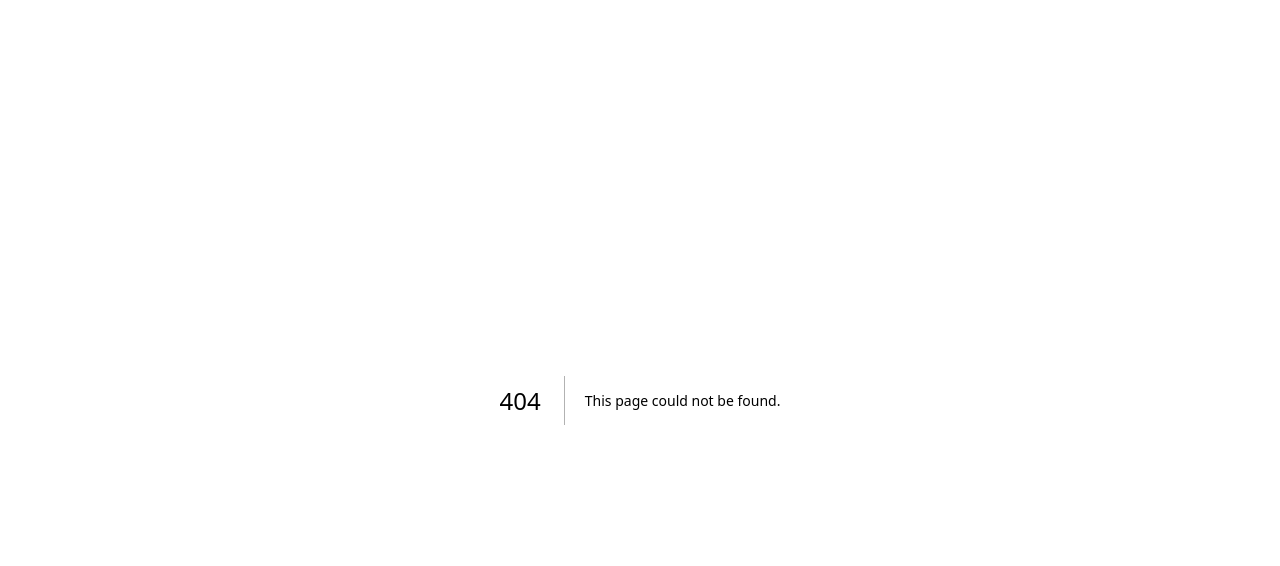
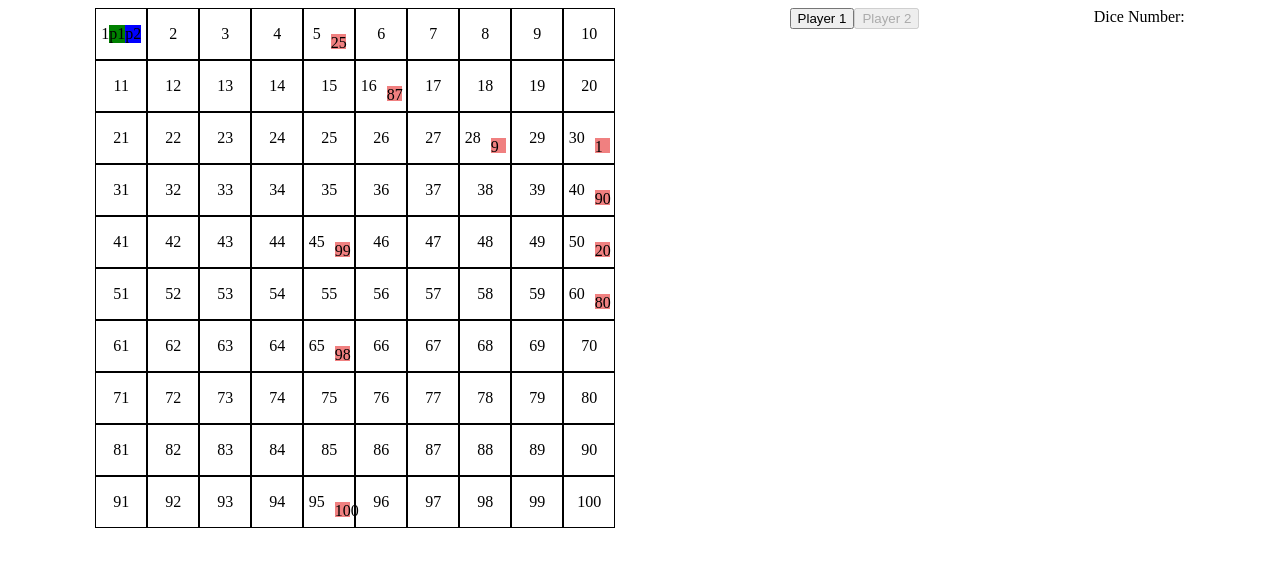
Before and after one commit to ayushtri56/machine-coding-round, a Next.js app in the folder coding/: page /react/snake-ladder in a window 1280 px wide. Before the commit this address had no page. Shown: the top 566 px of the page. Built offline with nearby package versions, Linux system fonts and the light colour scheme.

Commit message:
Snake & ladder game

```diff
--- /dev/null
+++ b/coding/src/pages/react/snake-ladder/index.jsx
@@ -0,0 +1,122 @@
+
+
+const SIZE = 10;
+import { useEffect, useState } from 'react';
+import styles from './styles.module.css'
+
+const SNAKE_LADDER = {
+    5: 25,
+    16: 87,
+    28: 9,
+    30: 1,
+    40: 90,
+    45: 99,
+    50: 20,
+    60: 80,
+    65: 98,
+    95: 100
+}
+
+const SnakeLadder = () => {
+    const [currentPlayer, setCurrentPlayer] = useState(1);
+    const [diceNumber, setDiceNumber] = useState(null);
+    const [playerPos1, setPlayerPos1] = useState(1);
+    const [playerPos2, setPlayerPos2] = useState(1);
+
+    useEffect(() => {
+        let playerWon = false;
+        if(playerPos1 === SIZE * SIZE){
+            playerWon = true;
+            alert(`p1 win`)
+        } else if(playerPos2 === SIZE * SIZE){
+            playerWon = true;
+            alert(`p2 win`)
+        }
+        if(playerWon){
+            reset();
+        }
+    }, [playerPos1, playerPos2])
+
+    function reset(){
+        setPlayerPos1(1);
+        setPlayerPos2(1);
+        setCurrentPlayer(1);
+    }
+    function onClickPlayerBtn(player) {
+        setCurrentPlayer((prevPlayer) => {
+            if (prevPlayer === 1) return 2;
+            else return 1;
+        })
+
+        const diceN = rollDice();
+        setDiceNumber(diceN)
+
+        if (player === 1) {
+            const newPos = getNewPlayerPos(playerPos1, diceN);
+            setPlayerPos1(newPos);
+        } else {
+            const newPos = getNewPlayerPos(playerPos2, diceN);
+            setPlayerPos2(newPos);
+        }
+    }
+    return <div className={styles.container}>
+        <div className={styles.board}>
+            {
+                Array.from({ length: SIZE }).map((_, outerIndex) => {
+                    return <Row key={outerIndex} outerIndex={outerIndex} playerPos1={playerPos1} playerPos2={playerPos2} />
+                })
+            }
+        </div>
+        <div>
+            <button onClick={() => onClickPlayerBtn(1)} disabled={currentPlayer !== 1}>Player 1</button>
+            <button onClick={() => onClickPlayerBtn(2)} disabled={currentPlayer !== 2}>Player 2</button>
+        </div>
+        <div>
+            <span>Dice Number: </span>
+            <span>{diceNumber}</span>
+        </div>
+    </div>
+}
+
+function getNewPlayerPos(playerPos, diceN) {
+    let newPos = playerPos;
+    if(newPos + diceN <= SIZE * SIZE){
+        newPos += diceN;
+    }
+    if (SNAKE_LADDER[newPos]) {
+       newPos = SNAKE_LADDER[newPos];
+    }
+    return newPos;
+}
+function Row({ outerIndex, playerPos1, playerPos2 }) {
+    return <div className={styles.row}>
+        {
+            Array.from({ length: SIZE }).map((_, innerIndex) => {
+                const cellNumber = getCellNumber(outerIndex, innerIndex);
+                return (
+                    <div key={innerIndex} id={`${outerIndex}_${innerIndex}`} className={styles.cell}>
+                        <span>{cellNumber}</span>
+                        {SNAKE_LADDER[cellNumber] && <span className={styles.snake_ladder}>{SNAKE_LADDER[cellNumber]}</span>}
+                        {cellNumber === playerPos1 && <div className={styles.person1}>p1</div>}
+                        {cellNumber === playerPos2 && <div className={styles.person2}>p2</div>}
+                    </div>
+                )
+            })
+        }
+    </div>
+}
+
+function getCellNumber(outerIndex, innerIndex) {
+    return outerIndex * SIZE + innerIndex + 1;
+}
+
+function rollDice() {
+    return Math.floor(Math.random() * 6) + 1;
+}
+export default SnakeLadder;
+
+// Create board
+// Create state for dice
+// Create state for players
+// Roll dice for alternate players.
+//
--- /dev/null
+++ b/coding/src/pages/react/snake-ladder/styles.module.css
@@ -0,0 +1,39 @@
+.container {
+    display: flex;
+    flex-direction: row;
+    justify-content: space-around;
+}
+.board {
+    display: flex;
+    flex-direction: column;
+}
+
+.row {
+    display: flex;
+    flex-direction: row;
+}
+
+.cell {
+    width: 50px;
+    height: 50px;
+    border: 1px solid black;
+    display: flex;
+    justify-content: center;
+    align-items: center;
+}
+
+.snake_ladder{
+    width: 15px;
+    height: 15px;
+    background-color: lightcoral;
+    margin-left: 10px;
+    margin-top: 15px;
+}
+
+.person1 {
+    background-color: green;
+}
+
+.person2 {
+    background-color: blue;
+}
```
Also changed, not shown: coding/package.json (+7 -2 lines), coding/tsconfig.json (added, +28 -0 lines), coding/src/pages/react/tic-tac-toe/index.jsx (renamed from coding/src/pages/react/tic-tac-toe/tic-tac-toe.jsx), 1 other file (tests, documents, lock files or other folders).
